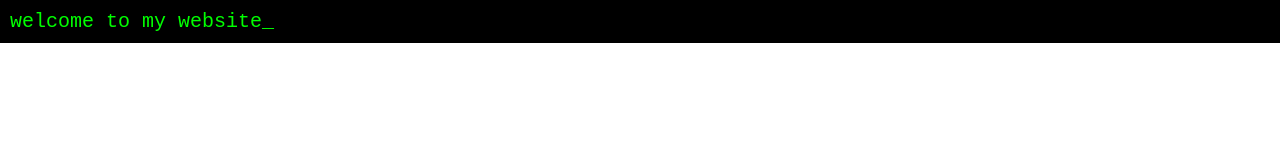
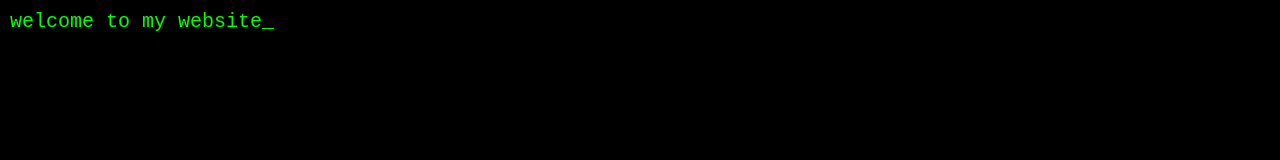
Before and after one commit to piotr25691/debarkak.github.io, a plain HTML site: page index.html in a window 1280 px wide. Drawn offline with Linux system fonts and the light colour scheme.

Commit message:
background styles

```diff
--- a/style.css
+++ b/style.css
@@ -11,10 +11,19 @@
   font-size: 20px;
   padding: 10px;
   overflow: hidden;
+  z-index: 0;
 }
 
 .cursor {
   animation: blink 0.5s infinite;
+}
+
+.bg {
+  position: fixed;
+  height: 100dvh;
+  width: 100vw;
+  z-index: -1;
+  background: black;
 }
 
 @keyframes blink {
```
